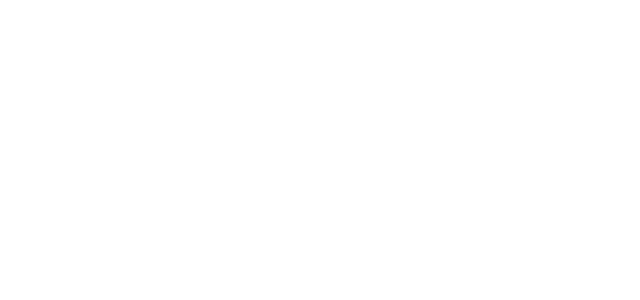
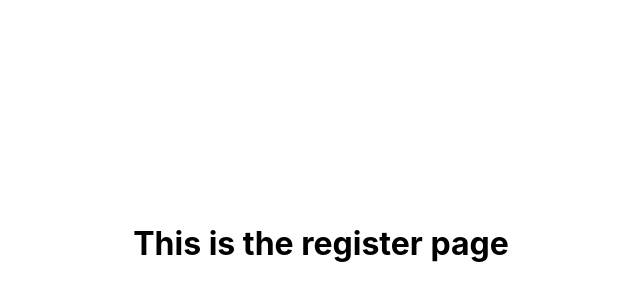
Before and after one commit to StfnC/chad-finance, a React (Create React App) app in the folder frontend/: page /register in a window 1280 px wide. Shown: the part 156-456 px from the top of the page, without its empty margins (319-959 px from the left). Built offline with nearby package versions, Linux system fonts and the light colour scheme.

Commit message:
Modified link to register in login to use react router

```diff
--- a/frontend/src/App.js
+++ b/frontend/src/App.js
@@ -3,6 +3,7 @@
 import Layout from './components/Layout';
 import HomePage from './components/HomePage';
 import Login from './components/Login';
+import Register from './components/Register';
 
 export default function App() {
     return (
@@ -11,8 +12,9 @@
                 <Switch>
                     <Route exact path='/' component={HomePage} />
                     <Route exact path='/login' component={Login} />
+                    <Route exact path='/register' component={Register} />
                 </Switch>
             </Layout>
         </Router>
-  )
+    );
 }
--- a/frontend/src/components/HomePage.js
+++ b/frontend/src/components/HomePage.js
@@ -1,5 +1,3 @@
-import { render } from "react-dom";
-
 export default function HomePage(props) {
     return (
         <div>
--- a/frontend/src/components/Layout.js
+++ b/frontend/src/components/Layout.js
@@ -1,4 +1,3 @@
-import React from 'react';
 import '../App.css';
 
 export default function Layout(props) {
@@ -6,5 +5,5 @@
         <div className="center">
             {props.children}
         </div>
-    )
+    );
 }
--- a/frontend/src/components/Login.js
+++ b/frontend/src/components/Login.js
@@ -1,6 +1,6 @@
 import React, { Component, useState} from 'react';
-import { render } from 'react-dom';
-import { Grid, Button, ButtonGroup, Typography, TextField, Paper } from "@material-ui/core";
+import { Link } from 'react-router-dom';
+import { Button, ButtonGroup, Typography, TextField, Paper } from "@material-ui/core";
 /*import {
   BrowserRouter as Router,
   Switch,
@@ -47,7 +47,7 @@
                         </Button>
                     </form>
                     <p>
-                        Pas encore de compte? <a href ="http://localhost:8000/admin">Regsiter</a>
+                        Pas encore de compte? <Link to='/register'>Créer un compte</Link>
                     </p>
                 </Paper>
             </div>
--- /dev/null
+++ b/frontend/src/components/Register.js
@@ -0,0 +1,7 @@
+export default function Register(props) {
+    return (
+        <div>
+            <h1>This is the register page</h1>
+        </div>
+    );
+}
```
Lines whose indentation alone changed are shown as unchanged.
